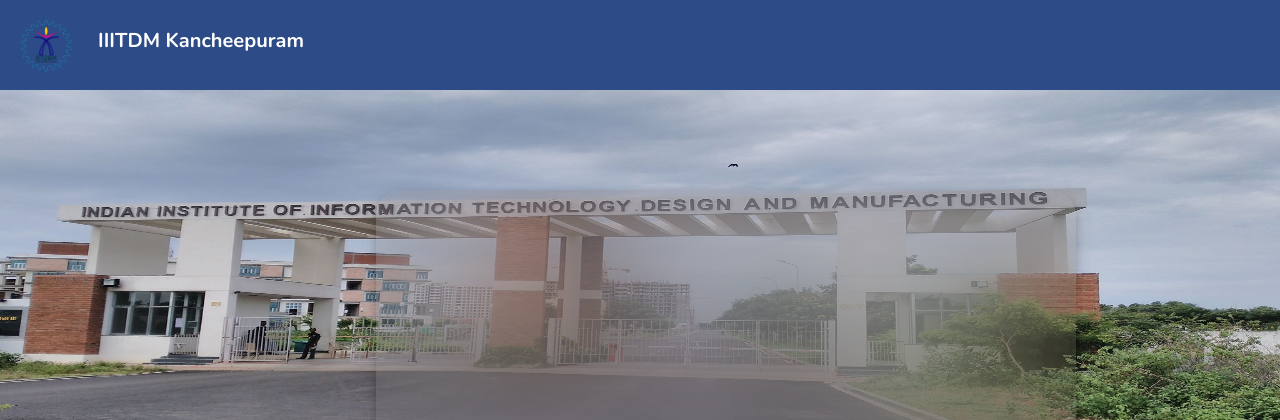
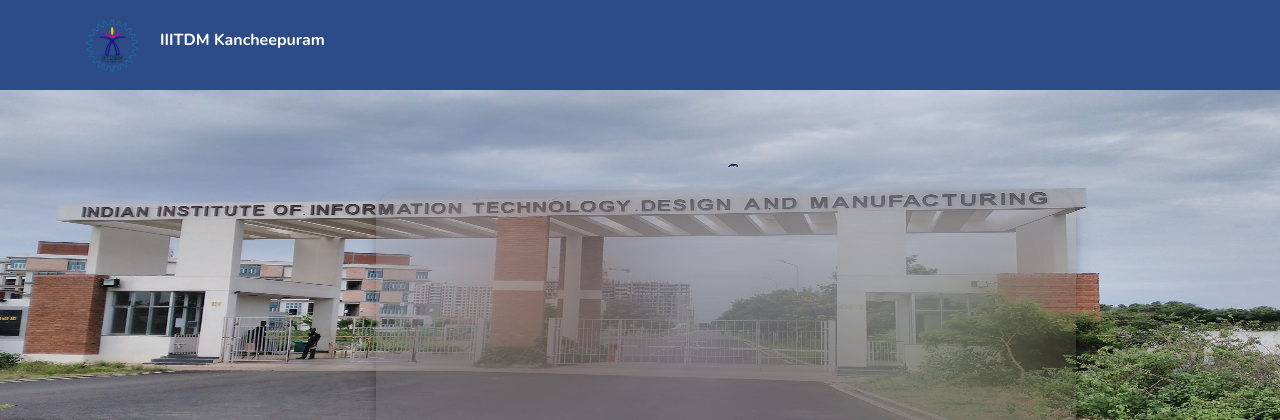
Before and after one commit to nimishathallapally/DBMS, a Django app: page /accounts/login/ in a window 1280 px wide. Shown: the top 420 px of the page. Run offline with Django 5.2, Linux system fonts and the light colour scheme.

Commit message:
Finalise all header changes & separate files

```diff
--- a/src/app1/templates/base.html
+++ b/src/app1/templates/base.html
@@ -15,14 +15,16 @@
     <script src="https://cdn.jsdelivr.net/npm/bootstrap@5.3.3/dist/js/bootstrap.bundle.min.js" \
     integrity="sha384-YvpcrYf0tY3lHB60NNkmXc5s9fDVZLESaAA55NDzOxhy9GkcIdslK1eN7N6jIeHz" \
     crossorigin="anonymous"></script>
-  <header class="p-3" style ="background-color:#2C4B87; display:flex; justify-content: space-between; align-items:center">
-      <img src="{% static './pics/logo.png' %}" alt="iiitdm logo" width="60px" height="auto" margin-left="15px">
-    <div class="name" style="display:flex;align-items: center">
-      <div>
-        <h1><b>IIITDM Kancheepuram</b></h1>
-      </div>
-    </div>
-  </header>
+  <header class="p-3" style ="background-color:#2C4B87">
+        <div class="container" style="display:flex; justify-content: space-between; align-items:center;">
+                <img src="{% static './pics/logo.png' %}" alt="iiitdm logo" width="60px" height="auto">
+
+            <ul class="nav col-12 col-lg-auto me-lg-auto mb-2 justify-content-center mb-md-0">
+              <li><h1 class="nav-link px-2" style ="color:#FFFFFF;font-weight:bold; margin-left: 10px;">IIITDM Kancheepuram</h1></li>
+            </ul>
+          </div>
+        </div>
+      </header>
     <main>
         {% block content %}
         {% endblock content %}
--- a/src/static/style.css
+++ b/src/static/style.css
@@ -35,11 +35,3 @@ div.transbox p {
     font-weight: bold;
     color: #1523e9;
 }
-
-.name h1
-{
-    font-size:20px;
-    color:#ffffff;
-    font-family: Nunito;
-    margin-right: 960px;
-}
```
Also changed, not shown: src/app1/templates/base_display.html (+3 -7 lines).
